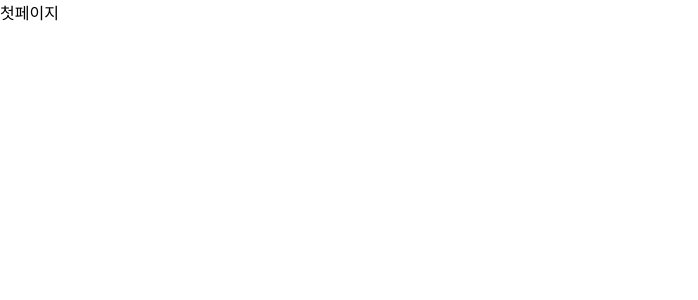
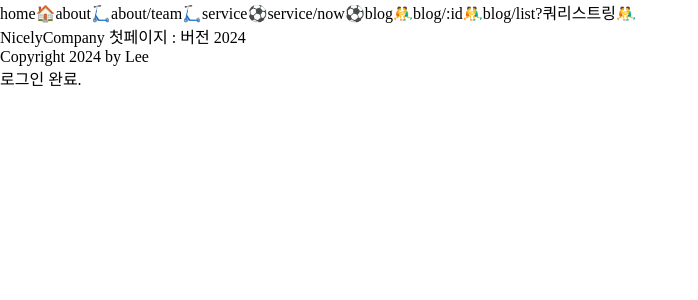
Before and after one commit to blendy9702/til-react, a React (Vite) app: page / in a window 1280 px wide. Shown: the top 300 px of the page, without its empty margins (0-698 px from the left). Built offline with nearby package versions, Linux system fonts and the light colour scheme.

Commit message:
[09-Route 이해]

```diff
--- a/src/App.jsx
+++ b/src/App.jsx
@@ -1,4 +1,4 @@
-import { BrowserRouter as Router, Route, Routes } from "react-router-dom";
+import { BrowserRouter as Router, Route, Routes, Link } from "react-router-dom";
 //  as 는 alias 라는 문법으로 별칭을 지음
 import HomePage from "./pages/Index";
 import AboutPage from "./pages/about/Index";
@@ -7,14 +7,33 @@
 import NowPage from "./pages/service/Now";
 import BlogPage from "./pages/blog/Index";
 import DetailPage from "./pages/blog/Detail";
-import BlogListPage from "./pages/blog/List";
+import ListPage from "./pages/blog/List";
 import NotFound from "./pages/404";
+import Header from "./components/Header";
+import Footer from "./components/Footer";
+import { useState } from "react";
+import Layout from "./pages/blog/Layout";
+
+// 목(Mock Data) 데이터
+const BlogDatas = [
+  { id: 1, title: "블로그 1", cate: "design", content: "디자인 관련글 1" },
+  { id: 2, title: "블로그 2", cate: "market", content: "마케팅 관련글" },
+  { id: 3, title: "블로그 3", cate: "design", content: "디자인 관련글 2" },
+  { id: 4, title: "블로그 4", cate: "idea", content: "아이디어 관련글" },
+  { id: 5, title: "블로그 5", cate: "design", content: "디자인 관련글 3" },
+];
 
 function App() {
+  const [isMember, setIsMember] = useState(true);
   return (
     <Router>
+      <Header />
+      <main>
         <Routes>
-        <Route path="/" element={<HomePage />} />
+          <Route
+            path="/"
+            element={<HomePage title={"NicelyCompany"} year={2024} />}
+          />
 
           <Route path="/about">
             <Route index element={<AboutPage />} />
@@ -26,10 +45,10 @@
             <Route path="now" element={<NowPage />} />
           </Route>
 
-        <Route path="/blog">
-          <Route element={<BlogPage />} />
+          <Route path="/blog" element={<Layout />}>
+            <Route index element={<BlogPage data={BlogDatas} />} />
             <Route path=":id" element={<DetailPage />} />
-          <Route path="list?id=1&cate=design" element={<BlogListPage />} />
+            <Route path="list" element={<ListPage />} />
           </Route>
           <Route
             path="*"
@@ -40,6 +59,11 @@
             }
           />
         </Routes>
+      </main>
+      <Footer>
+        <p>Copyright 2024 by Lee</p>
+        {isMember ? <p>로그인 완료.</p> : <p>로그인이 필요합니다.</p>}
+      </Footer>
     </Router>
   );
 }
--- /dev/null
+++ b/src/components/Footer.jsx
@@ -0,0 +1,5 @@
+const Footer = ({ children }) => {
+  return <footer>{children}</footer>;
+};
+
+export default Footer;
--- /dev/null
+++ b/src/components/Header.jsx
@@ -0,0 +1,18 @@
+import { Link } from "react-router-dom";
+
+const Header = () => {
+  return (
+    <header>
+      <Link to="/">home🏠</Link>
+      <Link to="/about">about🛴</Link>
+      <Link to="/about/team">about/team🛴</Link>
+      <Link to="/service">service⚽</Link>
+      <Link to="/service/now">service/now⚽</Link>
+      <Link to="/blog">blog🤼‍♂️</Link>
+      <Link to="/blog/1">blog/:id🤼‍♂️</Link>
+      <Link to="/blog/list?id=1&cate=design">blog/list?쿼리스트링🤼‍♂️</Link>
+    </header>
+  );
+};
+
+export default Header;
--- a/src/pages/Index.jsx
+++ b/src/pages/Index.jsx
@@ -1,5 +1,9 @@
-function Index() {
-  return <div>첫페이지</div>;
+function Index({ title, year }) {
+  return (
+    <div>
+      {title} 첫페이지 : 버전 {year}{" "}
+    </div>
+  );
 }
 
 export default Index;
--- a/src/pages/blog/Detail.jsx
+++ b/src/pages/blog/Detail.jsx
@@ -1,10 +1,15 @@
-import { useParams } from "react-router-dom";
+import { useLocation, useParams } from "react-router-dom";
 
 function Detail() {
+  const location = useLocation();
+  // console.log(location);
+  const data = location.state;
+  // console.log(data);
+
   const { id } = useParams();
   return (
     <div>
-      /blog/<b>{id}</b> 블로그 상세 페이지(Rest_API 방식)
+      /blog/<b>{id}</b> 블로그 상세 페이지(RestAPI 방식)
     </div>
   );
 }
--- a/src/pages/blog/Index.jsx
+++ b/src/pages/blog/Index.jsx
@@ -1,5 +1,60 @@
-function Index() {
-  return <div>/blog/ 블로그 첫페이지</div>;
+import { Link, useLocation, useNavigate } from "react-router-dom";
+
+function Index({ data }) {
+  const navigate = useNavigate();
+  const location = useLocation();
+  // console.log(location);
+  const goBlog = item => {
+    // navigate(`/blog/${item.id}`);
+
+    const 숨긴정보 = {
+      memo: "제품페이지에서 왔어요.",
+      good: "제품 1번을 보고 있었지요.",
+      favorite: "제품 1에 관심이 많네요.",
+    };
+
+    navigate(
+      {
+        pathname: `/blog/${item.id}`,
+        search: "?hi=5",
+      },
+      { state: { 숨긴정보 } },
+    );
+  };
+  return (
+    <div>
+      <h1>/blog 블로그 첫페이지</h1>
+      {/* 목록 */}
+      <ul>
+        {data.map(item => {
+          return (
+            <li key={item.id}>
+              <div>
+                {item.title}{" "}
+                <button>
+                  <Link to={`/blog/${item.id}`}>상세 이동</Link>
+                </button>
+                <button
+                  onClick={() => {
+                    navigate(`/blog/${item.id}`);
+                  }}
+                >
+                  쿼리가기
+                </button>
+                <button
+                  onClick={() => {
+                    goBlog(item);
+                  }}
+                >
+                  state까지 쿼리가기
+                </button>
+              </div>
+            </li>
+          );
+        })}
+      </ul>
+    </div>
+  );
 }
 
 export default Index;
--- /dev/null
+++ b/src/pages/blog/Layout.jsx
@@ -0,0 +1,27 @@
+import { Outlet } from "react-router-dom";
+
+const Layout = () => {
+  return (
+    <div>
+      <div style={{ backgroundColor: "hotpink" }}>로컬메뉴</div>
+      <div>
+        <h2> Outlet 자리 </h2>
+        <div
+          style={{
+            backgroundColor: "yellowgreen",
+            width: "100%",
+            minHeight: 50,
+            display: "flex",
+            justifyContent: "center",
+            alignItems: "center",
+            padding: 250,
+          }}
+        >
+          <Outlet />
+        </div>
+      </div>
+    </div>
+  );
+};
+
+export default Layout;
```
Also changed, not shown: 1 other file (tests, documents, lock files or other folders). Lines whose indentation alone changed are shown as unchanged.
